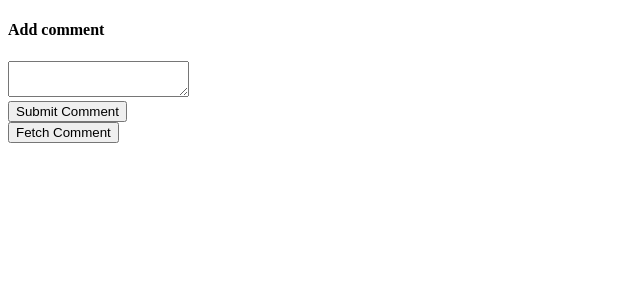
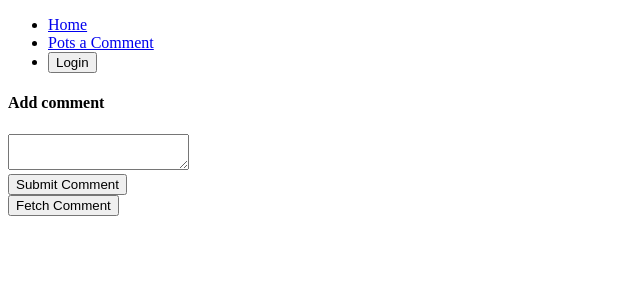
Before and after one commit to nonameb3/Advanced-React-Redux, a React (Create React App) app in the folder testing/: page /post in a window 1280 px wide. Shown: the top 300 px of the page, without its empty margins (0-640 px from the left). Built offline with nearby package versions, Linux system fonts and the light colour scheme.

Commit message:
add react-router, auth action

```diff
--- a/testing/package.json
+++ b/testing/package.json
@@ -8,6 +8,7 @@
     "react": "^16.8.0-alpha.0",
     "react-dom": "^16.8.0-alpha.0",
     "react-redux": "^6.0.0",
+    "react-router-dom": "^4.3.1",
     "react-scripts": "2.1.3",
     "redux": "^4.0.1",
     "redux-promise": "^0.6.0"
--- a/testing/src/actions/index.js
+++ b/testing/src/actions/index.js
@@ -1,4 +1,4 @@
-import { SAVE_COMMENT, FETCH_COMMENTS } from 'actions/types';
+import { SAVE_COMMENT, FETCH_COMMENTS, AUTH_LOGIN } from 'actions/types';
 import axios from 'axios';
 
 export const SaveComment = comment => {
@@ -15,3 +15,10 @@ export const FetchComments = async () => {
     payload: response.data
   };
 };
+
+export const AuthLogin = IsLogin => {
+  return {
+    type: AUTH_LOGIN,
+    payload: IsLogin
+  };
+};
--- a/testing/src/actions/types.js
+++ b/testing/src/actions/types.js
@@ -1,2 +1,3 @@
 export const SAVE_COMMENT = 'save_comment';
 export const FETCH_COMMENTS = 'fetch_comment';
+export const AUTH_LOGIN = 'auth_login';
--- a/testing/src/components/App.js
+++ b/testing/src/components/App.js
@@ -1,16 +1,53 @@
-import React, { Component } from 'react';
+import React from 'react';
+import {Route, Link} from 'react-router-dom';
+import {connect} from 'react-redux';
 import CommentBox from 'components/CommentBox';
 import CommentList from 'components/CommentList';
 
-export class App extends Component {
-  render() {
+function App(props) {
+  function randerHeader() {
     return (
-      <div>
-        <CommentBox/>
-        <CommentList/>
-      </div>
+      <ul>
+        <li>
+          <Link to="/">Home</Link>
+        </li>
+        <li>
+          <Link to="/post">Pots a Comment</Link>
+        </li>
+        <li>
+          {randerButton()}
+        </li>
+      </ul>
     );
   }
+
+  function randerButton() {
+    if(props.auth){
+      return(
+        <button>
+          Log Out
+        </button>
+      );
+    } else{
+      return (
+        <button>
+          Login
+        </button>
+      );
+    }
+  }
+
+  return (
+    <div>
+      {randerHeader()}
+      <Route path="/post" component={CommentBox}/>
+      <Route path="/" exact component={CommentList}/>
+    </div>
+  );
+};
+
+function MapStateToProps(state){
+  return{auth:state.auth};
 }
 
-export default App;
+export default connect(MapStateToProps)(App);
--- a/testing/src/components/CommentList.js
+++ b/testing/src/components/CommentList.js
@@ -8,6 +8,7 @@ const CommentList = props => {
 
   return (
     <div>
+      <h4>Comment List</h4>
       <ul>
         {renderList()}
       </ul>
--- a/testing/src/index.js
+++ b/testing/src/index.js
@@ -1,10 +1,13 @@
 import React from 'react';
 import ReactDOM from 'react-dom';
+import { BrowserRouter , Route} from 'react-router-dom';
 import App from 'components/App';
 import Root from 'Root';
 
 ReactDOM.render(
   <Root>
-    <App/>
+    <BrowserRouter>
+      <Route path="/" component={App} />
+    </BrowserRouter>
   </Root>
 , document.querySelector('#root'));
--- /dev/null
+++ b/testing/src/reducers/auth.js
@@ -0,0 +1,10 @@
+import { AUTH_LOGIN } from 'actions/types';
+
+export default (state = false, {type, payload}) => {
+  switch(type){
+    case AUTH_LOGIN:
+      return payload;
+    default :
+      return state;
+  }
+};
--- a/testing/src/reducers/index.js
+++ b/testing/src/reducers/index.js
@@ -1,6 +1,8 @@
 import { combineReducers } from 'redux';
 import CommentReducer from 'reducers/comment';
+import AuthReducer from 'reducers/auth';
 
 export default combineReducers({
-  comment : CommentReducer
+  comment : CommentReducer,
+  auth : AuthReducer
 });
```
Also changed, not shown: 2 other files (tests, documents, lock files or other folders).
